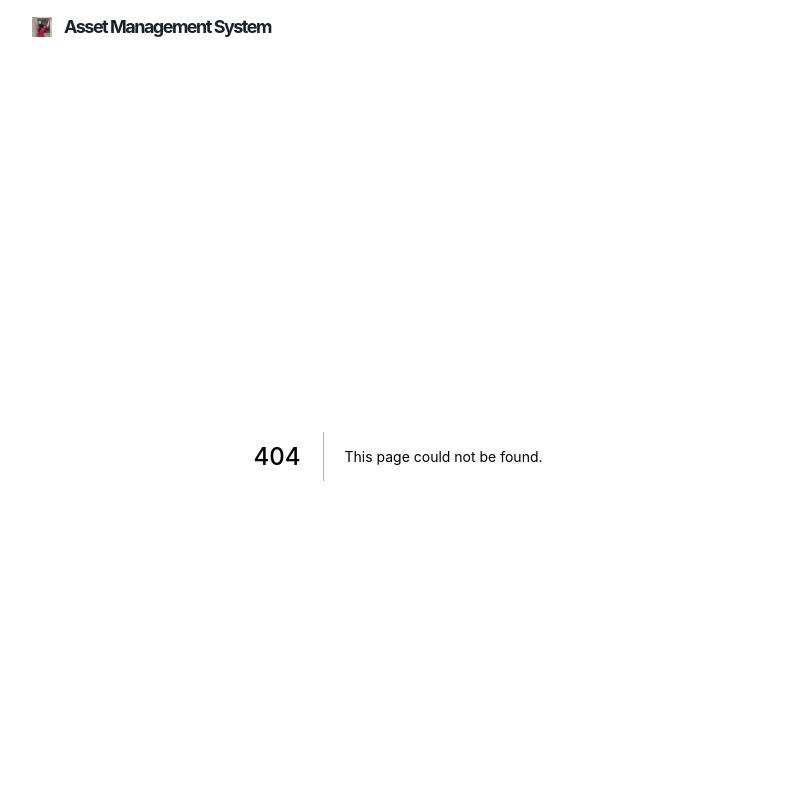
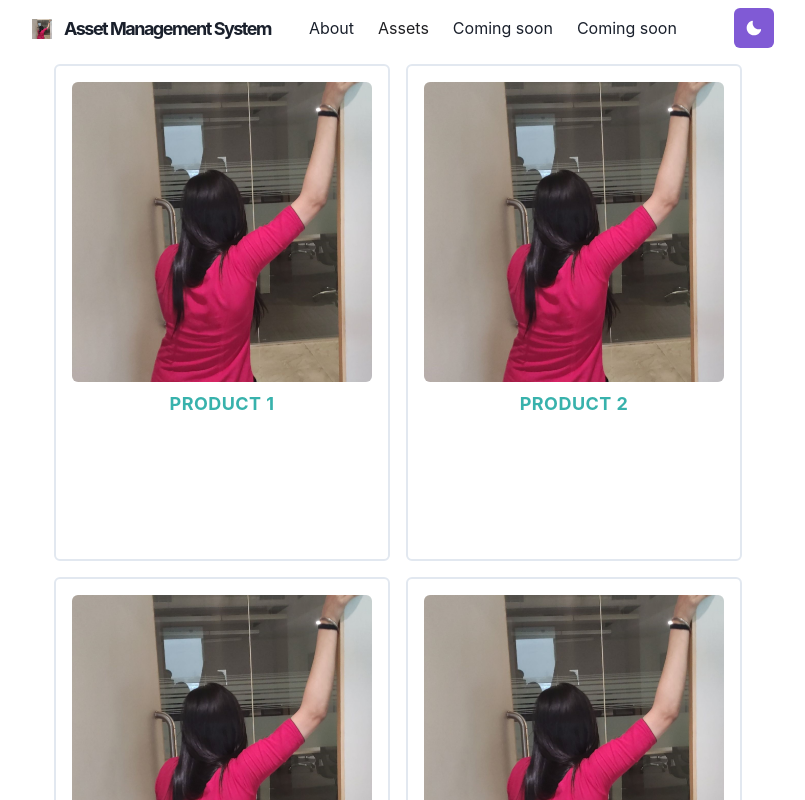
Before and after one commit to Sahajpal/AssestManagementSystem, a Next.js app: page /assets in a window 1280 px wide. Before the commit this address had no page. Shown: the top 800 px of the page, without its empty margins (242-1047 px from the left). Built offline with nearby package versions, Linux system fonts and the light colour scheme.

Commit message:
style: Added Support for Dark Theme

```diff
--- a/components/navbar.js
+++ b/components/navbar.js
@@ -4,10 +4,18 @@ import {
   Container,
   Box,
   Link,
+  Stack,
   Heading,
   Flex,
+  Menu,
+  MenuItem,
+  MenuList,
+  MenuButton,
+  IconButton,
   useColorModeValue
 } from '@chakra-ui/react'
+import { HamburgerIcon } from '@chakra-ui/icons'
+import ThemeToggleButton from './theme-toggle-button'
 
 const LinkItem = ({ href, path, children }) => {
   const active = path === href
@@ -51,6 +59,59 @@ const Navbar = props => {
             <Logo></Logo>
           </Heading>
         </Flex>
+
+        <Stack
+          direction={{ base: 'column', md: 'row' }}
+          display={{ base: 'none', md: 'flex' }}
+          width={{ base: 'full', md: 'auto' }}
+          alignItems="center"
+          flexGrow={1}
+          mt={{ base: 4, nmd: 0 }}
+        >
+        <LinkItem href="/" path={path}>
+            About
+          </LinkItem>
+          <LinkItem href="/assets" path={path}>
+            Assets
+          </LinkItem>
+          <LinkItem href="#" path={path}>
+            Coming soon
+          </LinkItem>
+          <LinkItem href="#" path={path}>
+            Coming soon
+          </LinkItem>
+        </Stack>
+
+        <Box flex={1} align="right">
+        <ThemeToggleButton />
+        <Box ml={2} display={{ base: 'inline-block', md: 'none' }}>
+          <Menu>
+            <MenuButton
+              as={IconButton}
+              icon={<HamburgerIcon />}
+              variant="outline"
+              aria-label="Option"
+            ></MenuButton>
+            <MenuList>
+              <NextLink href="/" passHref>
+                <MenuItem as={Link}>About</MenuItem>
+              </NextLink>
+              <NextLink href="/assets" passHref>
+                <MenuItem as={Link}>Assets</MenuItem>
+              </NextLink>
+              <NextLink href="#" passHref>
+                <MenuItem as={Link}>Coming soon</MenuItem>
+              </NextLink>
+              <MenuItem
+                as={Link}
+                href="https://github.com/Sahajpal/AssestManagementSystem"
+              >
+                View Source
+              </MenuItem>
+            </MenuList>
+          </Menu>
+        </Box>
+      </Box>
       </Container>
     </Box>
   )
--- /dev/null
+++ b/components/theme-toggle-button.js
@@ -0,0 +1,29 @@
+import { AnimatePresence, motion } from 'framer-motion'
+import { IconButton, useColorMode, useColorModeValue } from '@chakra-ui/react'
+import { SunIcon, MoonIcon } from '@chakra-ui/icons'
+
+const ThemeToggleButton = () => {
+  const { toggleColorMode } = useColorMode()
+
+  return (
+    <AnimatePresence exitBeforeEnter initial={false}>
+      <motion.div
+        style={{ display: 'inline-block' }}
+        key={useColorModeValue('light', 'dark')}
+        initial={{ y: -20, opacity: 0 }}
+        animate={{ y: 0, opacity: 1 }}
+        exit={{ y: 20, opacity: 0 }}
+        transition={{ duration: 0.2 }}
+      >
+        <IconButton
+          aria-label="Toggle theme"
+          colorScheme={useColorModeValue('purple', 'orange')}
+          icon={useColorModeValue(<MoonIcon />, <SunIcon />)}
+          onClick={toggleColorMode}
+        ></IconButton>
+      </motion.div>
+    </AnimatePresence>
+  )
+}
+
+export default ThemeToggleButton
--- /dev/null
+++ b/pages/assets.js
@@ -0,0 +1,66 @@
+import React from 'react'
+import { ChakraProvider, SimpleGrid, Container } from '@chakra-ui/react'
+import Card from '../components/cards'
+
+function Assets() {
+  const dataList = [
+    {
+      id: '1',
+      product: 'Product 1',
+      summary: 'This is a summary, can be any length',
+      longLine: 'Wow, this is very descriptive! I wonder how long it is'
+    },
+    {
+      id: '2',
+      product: 'Product 2',
+      summary: 'This is a summary, can be any length',
+      longLine: 'Wow, this is very descriptive! I wonder how long it is'
+    },
+    {
+      id: '3',
+      product: 'Product 3',
+      summary: 'This is a summary, can be any length',
+      longLine: 'Wow, this is very descriptive! I wonder how long it is'
+    },
+    {
+      id: '4',
+      product: 'Product 4',
+      summary: 'This is a summary, can be any length',
+      longLine: 'Wow, this is very descriptive! I wonder how long it is'
+    },
+    {
+      id: '5',
+      product: 'Product 5',
+      summary: 'This is a summary, can be any length',
+      longLine: 'Wow, this is very descriptive! I wonder how long it is'
+    },
+    {
+      id: '6',
+      product: 'Product 6',
+      summary: 'This is a summary, can be any length',
+      longLine: 'Wow, this is very descriptive! I wonder how long it is'
+    }
+  ]
+
+  return (
+    <ChakraProvider>
+      <Container maxW="80rem" centerContent>
+        <SimpleGrid columns={[1, 2, 1, 2]}>
+          {dataList.map(function (data) {
+            const { id, product, summary, longLine } = data
+            return (
+              <Card
+                key={id}
+                product={product}
+                summary={summary}
+                longLine={longLine}
+              />
+            )
+          })}
+        </SimpleGrid>
+      </Container>
+    </ChakraProvider>
+  )
+}
+
+export default Assets
```
Also changed, not shown: pages/index.js (+4 -61 lines).
